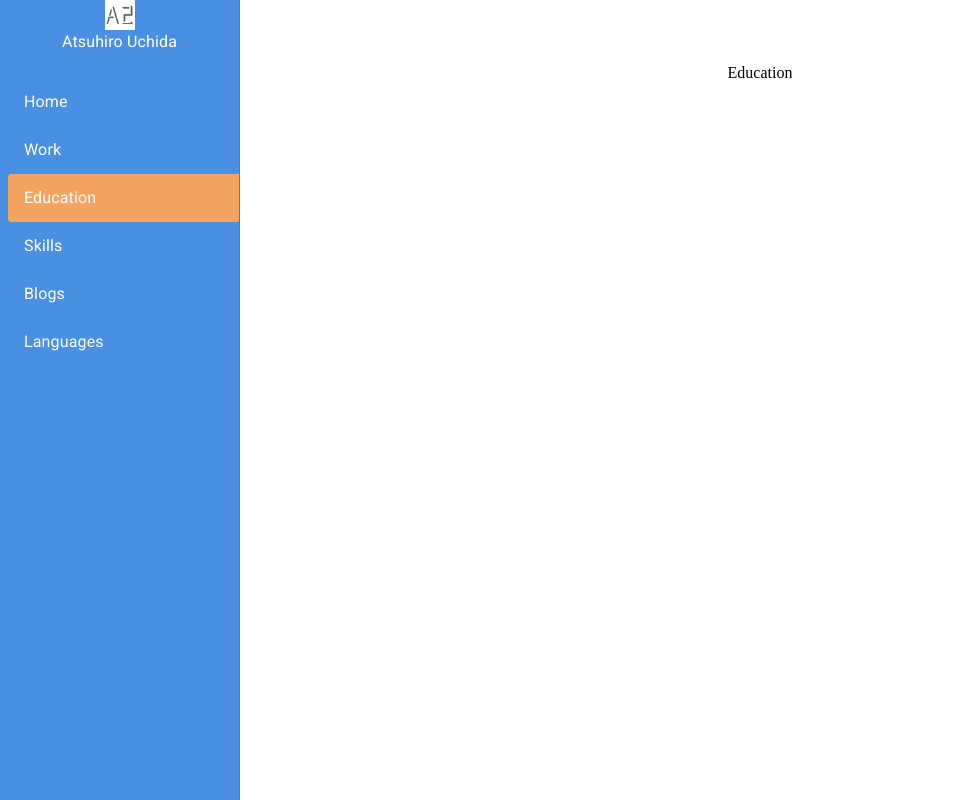
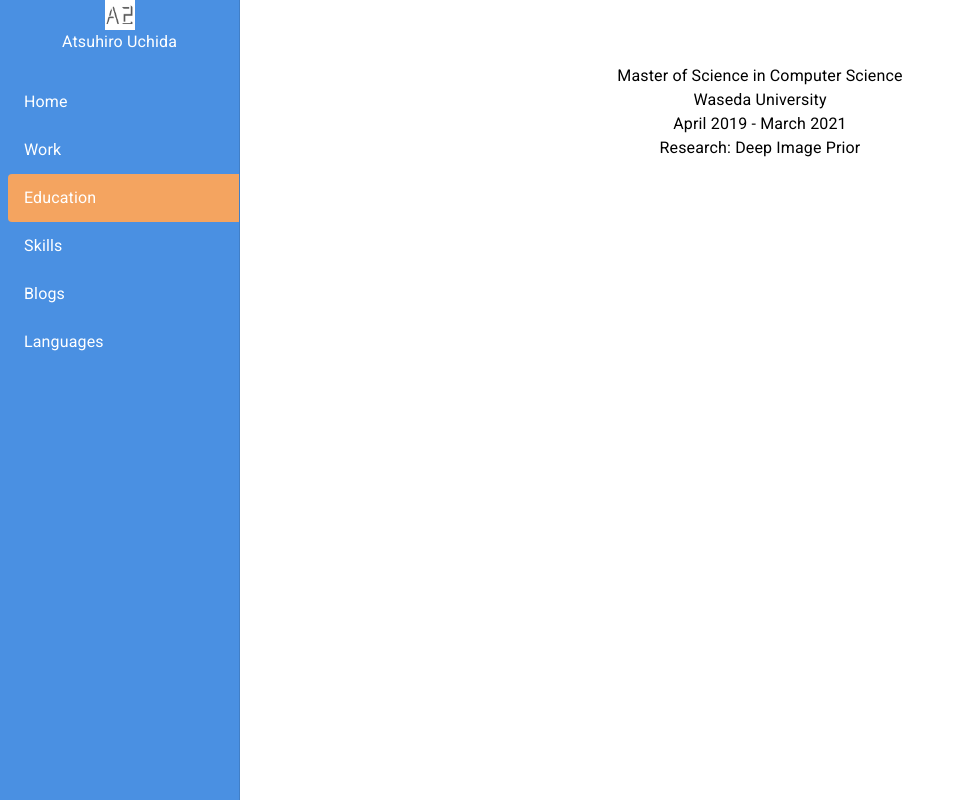
Before and after one commit to timtoronto634/timtoronto634.github.io, a React (Vite) app: page / in a window 1280 px wide. Both pictures are taken after a click on the item "Education". Shown: the whole page, without its empty margins (0-957 px from the left). Built offline with nearby package versions, Linux system fonts and the light colour scheme.

Commit message:
feat: add education sample content

```diff
--- a/src/components/Education.tsx
+++ b/src/components/Education.tsx
@@ -1,3 +1,12 @@
+import { Stack, Typography } from '@mui/material';
+
 export const Education = () => {
-  return <div>Education</div>;
+  return (
+    <Stack sx={{ alignItems: 'left' }}>
+      <Typography>Master of Science in Computer Science</Typography>
+      <Typography>Waseda University</Typography>
+      <Typography>April 2019 - March 2021</Typography>
+      <Typography>Research: Deep Image Prior</Typography>
+    </Stack>
+  );
 };
```
